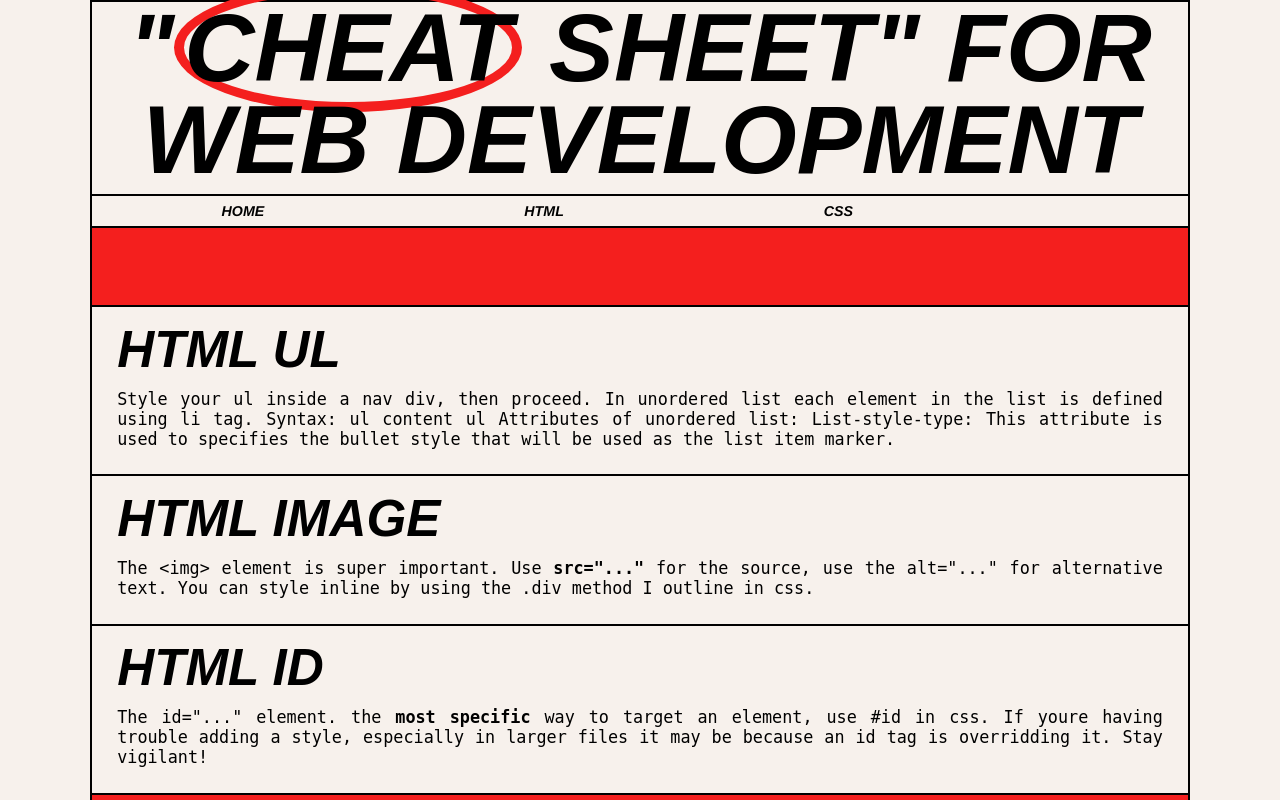
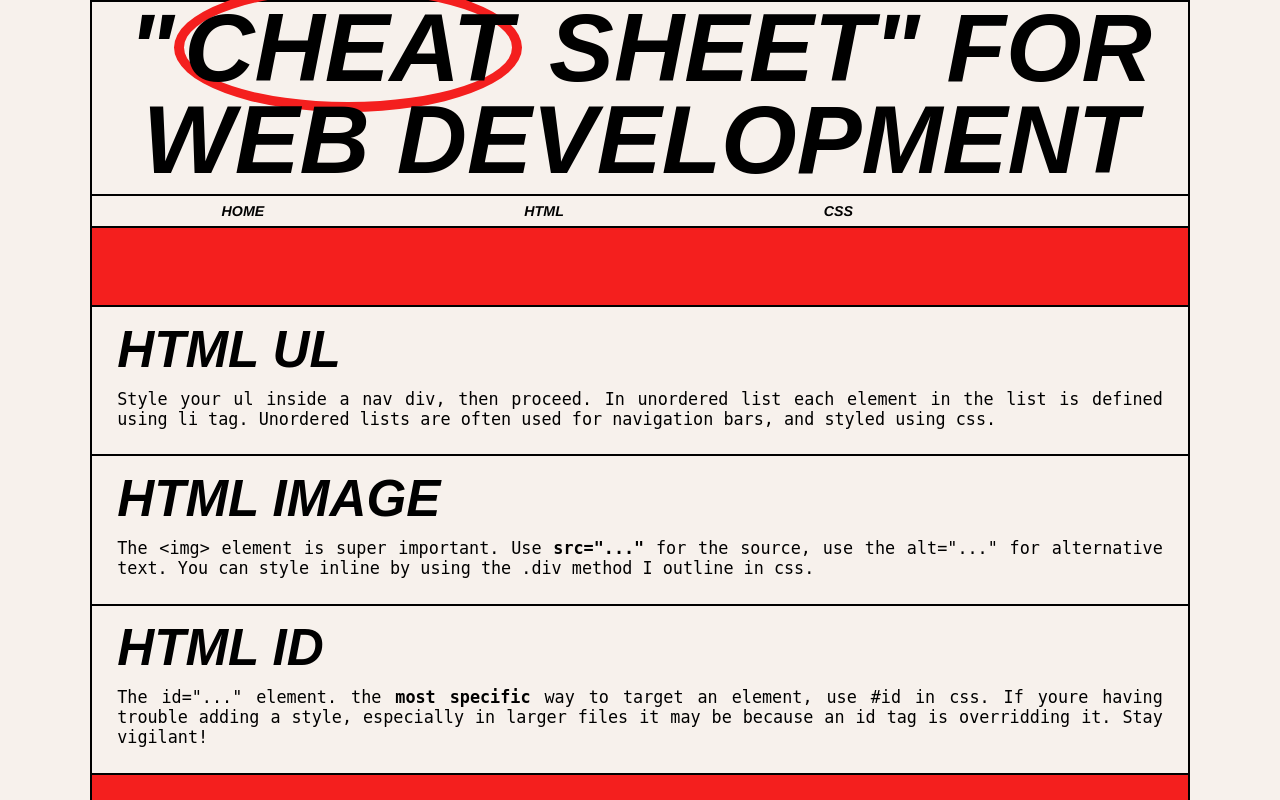
Before and after one commit to patrickfeeneydesign/cheatsheet.github.io, a plain HTML site: page index.html in a window 1280 px wide. Shown: the top 800 px of the page. Drawn offline with Linux system fonts and the light colour scheme; a web font is replaced by a local one.

Commit message:
Update index.html

```diff
--- a/index.html
+++ b/index.html
@@ -28,7 +28,7 @@
         <div class="row">
             <div class="container">
                  <h2>HTML UL</h2>
-                <p>Style your ul inside a nav div, then proceed. In unordered list each element in the list is defined using li tag. Syntax: ul content ul Attributes of unordered list: List-style-type: This attribute is used to specifies the bullet style that will be used as the list item marker.</p>
+                <p>Style your ul inside a nav div, then proceed. In unordered list each element in the list is defined using li tag. Unordered lists are often used for navigation bars, and styled using css.</p>
             </div>
             <div class="container">
                 <h2>HTML IMAGE</h2>
```
